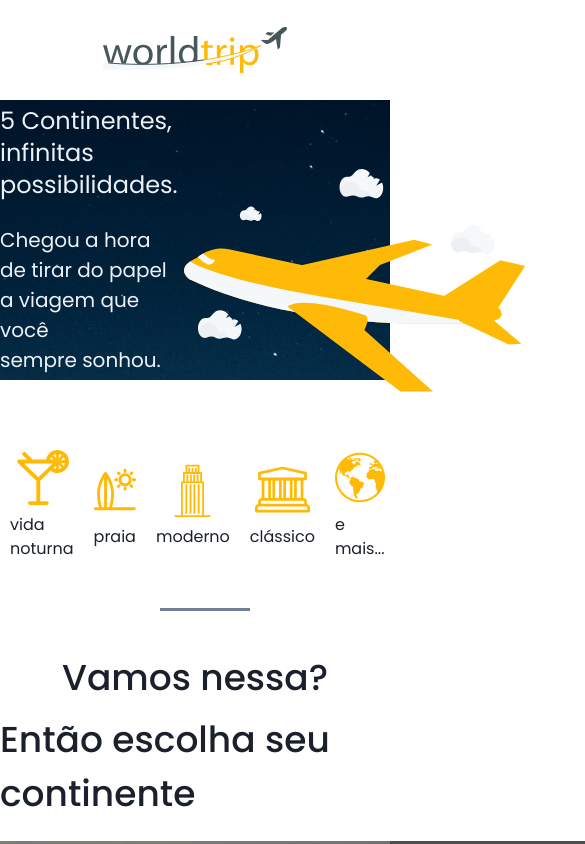
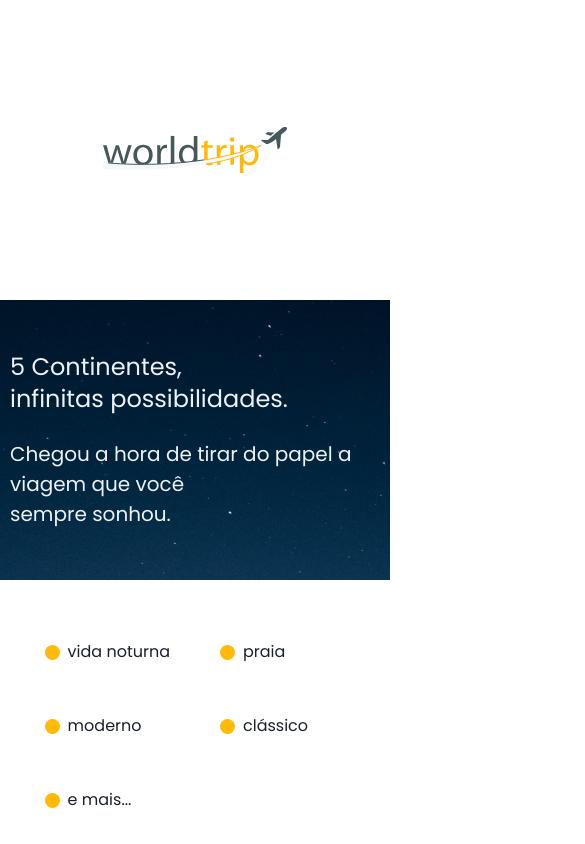
Before and after one commit to Bluniz/worldtrip, a Next.js app: page / in a window 390 px wide. Shown: the top 844 px of the page, 585 px wide, since content can reach past the window. Built offline with nearby package versions, Linux system fonts and the light colour scheme; grey boxes are pictures that could not be loaded.

Commit message:
Add responsivity

```diff
--- a/src/components/Banner/index.tsx
+++ b/src/components/Banner/index.tsx
@@ -1,6 +1,19 @@
-import { Box, Flex, Image, Heading, VStack, Text } from "@chakra-ui/react";
+import {
+  Box,
+  Flex,
+  Image,
+  Heading,
+  VStack,
+  Text,
+  useBreakpointValue,
+} from "@chakra-ui/react";
 
 export function Banner() {
+  const isWideVersion = useBreakpointValue({
+    base: false,
+    md: true,
+  });
+
   return (
     <Box w="100%" h="320">
       <Flex
@@ -8,11 +21,11 @@ export function Banner() {
         justify="space-evenly"
         bgImage="url('/images/bannerBG.svg')"
         bgRepeat="no-repeat"
+        bgSize="cover"
         h="280"
         maxH="280"
-        w="100%"
       >
-        <VStack align="flex-start">
+        <VStack align="flex-start" margin={!isWideVersion && "10px"}>
           <Heading color="gray.100" mb={4} size="lg" fontWeight="Medium">
             5 Continentes,
             <br /> infinitas possibilidades.
@@ -23,6 +36,7 @@ export function Banner() {
             sempre sonhou.
           </Text>
         </VStack>
+        {isWideVersion && (
           <Image
             src="/images/Airplane.svg"
             alt="airplane"
@@ -31,6 +45,7 @@ export function Banner() {
             paddingTop="10px"
             marginTop="70px"
           />
+        )}
       </Flex>
     </Box>
   );
--- a/src/components/Carousel/index.tsx
+++ b/src/components/Carousel/index.tsx
@@ -7,7 +7,12 @@ SwiperCore.use([Navigation, Pagination, Scrollbar, A11y]);
 
 export function Carousel() {
   return (
-    <Flex maxWidth={1240} height={450} mb="20" mx="auto">
+    <Flex
+      maxWidth={["100%", "90%"]}
+      height={[200, 450]}
+      mb={["10", "20"]}
+      mx="auto"
+    >
       <Swiper
         spaceBetween={0}
         slidesPerView={1}
--- a/src/components/Header/index.tsx
+++ b/src/components/Header/index.tsx
@@ -2,7 +2,14 @@ import { Box, Flex, Image } from "@chakra-ui/react";
 
 export function Header() {
   return (
-    <Flex as="header" align="center" justify="center" h="100px">
+    <Flex
+      as="header"
+      align="center"
+      justify="center"
+      h={["300px", "100px"]}
+      p={[5, 10]}
+      w="100%"
+    >
       <Image src="/images/Logo.svg" alt="logo" />
     </Flex>
   );
--- a/src/components/TravelTypes/TravelItem.tsx
+++ b/src/components/TravelTypes/TravelItem.tsx
@@ -1,4 +1,10 @@
-import { Image, VStack, Text } from "@chakra-ui/react";
+import {
+  Image,
+  VStack,
+  HStack,
+  Text,
+  useBreakpointValue,
+} from "@chakra-ui/react";
 
 interface TravelItemProps {
   src: string;
@@ -6,10 +12,23 @@ interface TravelItemProps {
 }
 
 export function TravelItem({ src, title }: TravelItemProps) {
+  const isWideVersion = useBreakpointValue({
+    base: false,
+    md: true,
+  });
   return (
-    <VStack padding="10px">
-      <Image src={src} alt={title} w="55px" h="55px" />
-      <Text>{title}</Text>
-    </VStack>
+    <>
+      {isWideVersion ? (
+        <VStack>
+          <Image src={src} alt={title} w="55px" h="55px" />
+          <Text>{title}</Text>
+        </VStack>
+      ) : (
+        <HStack>
+          <Image src={src} alt={title} w="15px" h="15px" />
+          <Text>{title}</Text>
+        </HStack>
+      )}
+    </>
   );
 }
--- a/src/components/TravelTypes/index.tsx
+++ b/src/components/TravelTypes/index.tsx
@@ -1,7 +1,11 @@
-import { Flex } from "@chakra-ui/react";
+import { Flex, SimpleGrid, useBreakpointValue } from "@chakra-ui/react";
 import { TravelItem } from "./TravelItem";
 
 export function TravelTypes() {
+  const isWideVersion = useBreakpointValue({
+    base: false,
+    md: true,
+  });
   return (
     <Flex
       w="100%"
@@ -21,11 +25,46 @@ export function TravelTypes() {
         width: "90px",
       }}
     >
-      <TravelItem src="/images/icons/cocktail.svg" title="vida noturna" />
-      <TravelItem src="/images/icons/surf.svg" title="praia" />
-      <TravelItem src="/images/icons/building.svg" title="moderno" />
-      <TravelItem src="/images/icons/museum.svg" title="clássico" />
-      <TravelItem src="/images/icons/earth.svg" title="e mais..." />
+      <SimpleGrid columns={[2, 5]} spacing={["50px", "200px"]}>
+        <TravelItem
+          src={
+            isWideVersion
+              ? "/images/icons/cocktail.svg"
+              : "images/icons/elipse.svg"
+          }
+          title="vida noturna"
+        />
+        <TravelItem
+          src={
+            isWideVersion ? "/images/icons/surf.svg" : "images/icons/elipse.svg"
+          }
+          title="praia"
+        />
+        <TravelItem
+          src={
+            isWideVersion
+              ? "/images/icons/building.svg"
+              : "images/icons/elipse.svg"
+          }
+          title="moderno"
+        />
+        <TravelItem
+          src={
+            isWideVersion
+              ? "/images/icons/museum.svg"
+              : "images/icons/elipse.svg"
+          }
+          title="clássico"
+        />
+        <TravelItem
+          src={
+            isWideVersion
+              ? "/images/icons/earth.svg"
+              : "images/icons/elipse.svg"
+          }
+          title="e mais..."
+        />
+      </SimpleGrid>
     </Flex>
   );
 }
--- a/src/pages/index.tsx
+++ b/src/pages/index.tsx
@@ -7,15 +7,15 @@ import { TravelTypes } from "../components/TravelTypes";
 
 export default function Home() {
   return (
-    <Flex w="100vw" maxW="1440px" direction="column">
+    <Flex w="100%" h="auto" direction="column">
       <Header />
       <Banner />
       <TravelTypes />
       <VStack justify="center" pt={10} marginBottom="20px" w="100%">
-        <Text fontWeight="medium" fontSize="36px">
+        <Text fontWeight="medium" fontSize={["15px, 36px"]}>
           Vamos nessa?
         </Text>
-        <Text fontWeight="medium" fontSize="36px">
+        <Text fontWeight="medium" fontSize="36px" textAlign="center">
           Então escolha seu continente
         </Text>
       </VStack>
```
Also changed, not shown: public/images/icons/elipse.svg (added). Lines whose indentation alone changed are shown as unchanged.
